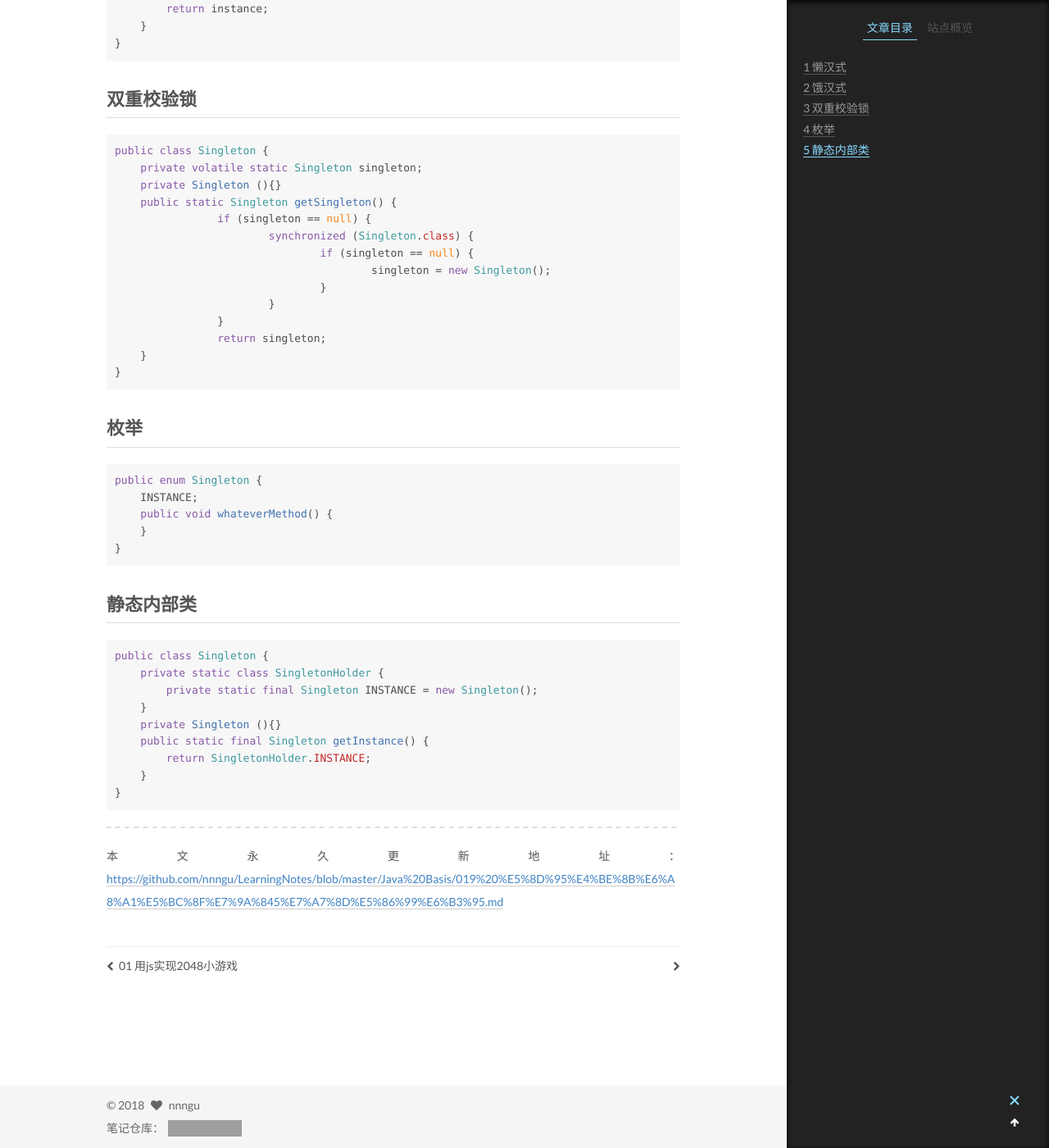
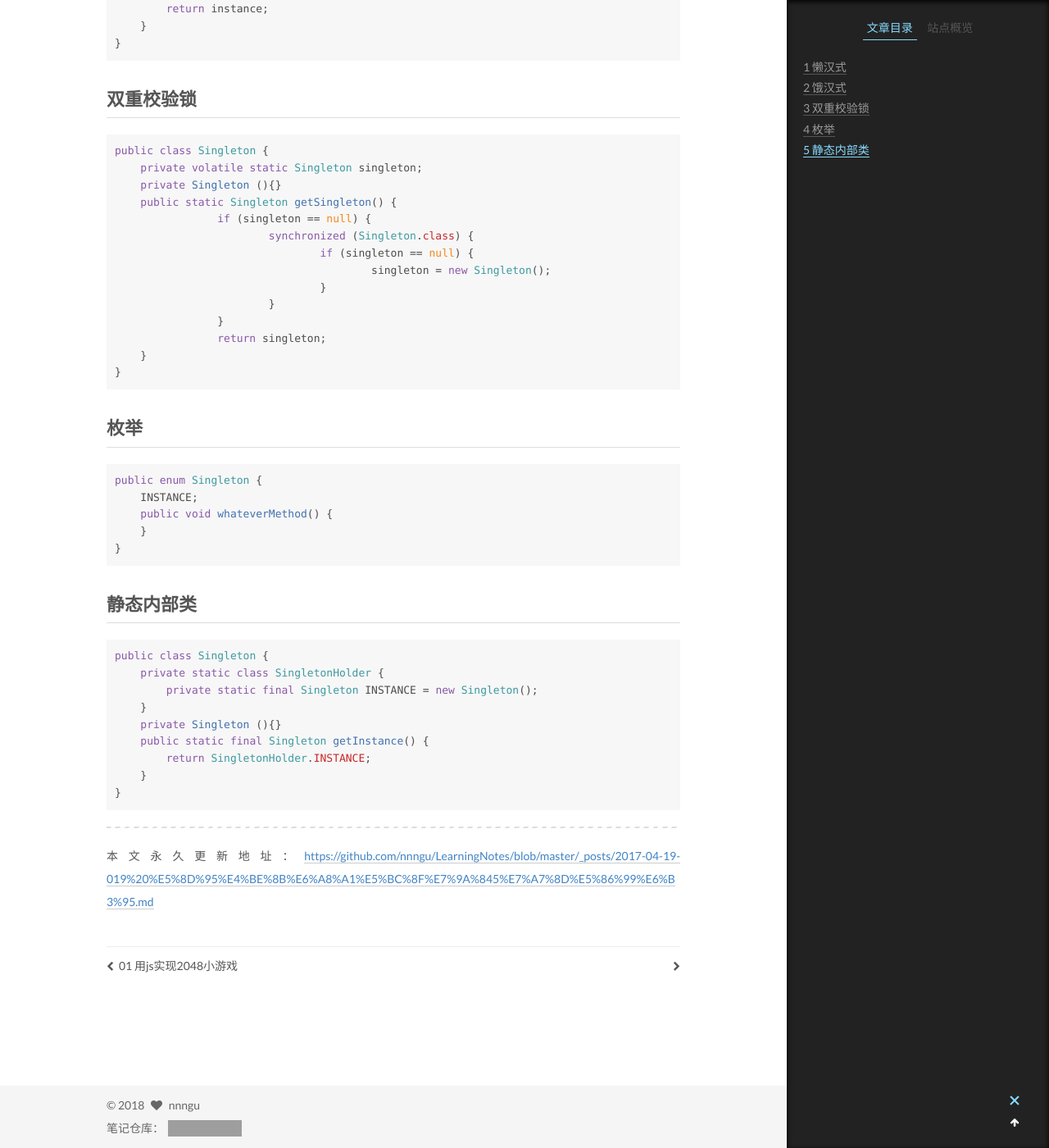
Before and after one commit to nnngu/LearningNotes, a Jekyll site: the page built from _posts/2017-04-19-019 单例模式的5种写法.md, in a window 1280 px wide and 1400 px high, scrolled down 969 px. Shown: the whole window at 82% size. Built offline with Jekyll 4.4.1, drawn with Linux system fonts in a browser that asks for light colours; part of the change alters nothing that is shown; grey boxes are pictures that could not be loaded.

Commit message:
修改文件: _posts/2017-04-19-019 单例模式的5种写法.md

```diff
--- a/_posts/2017-04-19-019 单例模式的5种写法.md
+++ b/_posts/2017-04-19-019 单例模式的5种写法.md
@@ -100,4 +100,4 @@ public class Singleton {
 
 ---
 
-本文永久更新地址：[https://github.com/nnngu/LearningNotes/blob/master/Java%20Basis/019%20%E5%8D%95%E4%BE%8B%E6%A8%A1%E5%BC%8F%E7%9A%845%E7%A7%8D%E5%86%99%E6%B3%95.md](https://github.com/nnngu/LearningNotes/blob/master/Java%20Basis/019%20%E5%8D%95%E4%BE%8B%E6%A8%A1%E5%BC%8F%E7%9A%845%E7%A7%8D%E5%86%99%E6%B3%95.md)
+本文永久更新地址：[https://github.com/nnngu/LearningNotes/blob/master/_posts/2017-04-19-019%20%E5%8D%95%E4%BE%8B%E6%A8%A1%E5%BC%8F%E7%9A%845%E7%A7%8D%E5%86%99%E6%B3%95.md](https://github.com/nnngu/LearningNotes/blob/master/_posts/2017-04-19-019%20%E5%8D%95%E4%BE%8B%E6%A8%A1%E5%BC%8F%E7%9A%845%E7%A7%8D%E5%86%99%E6%B3%95.md)
```
